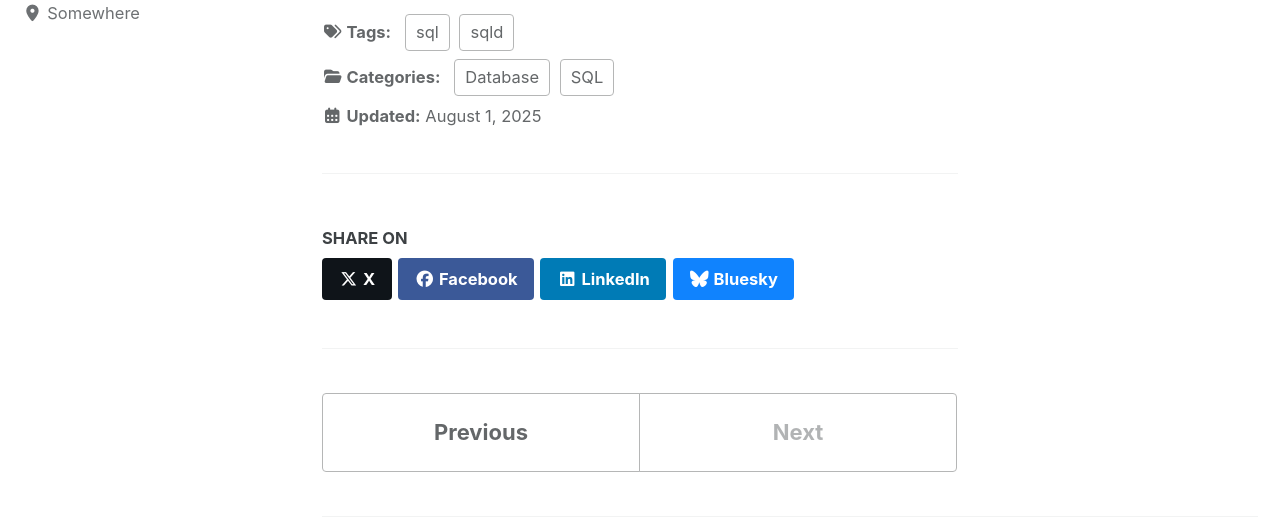
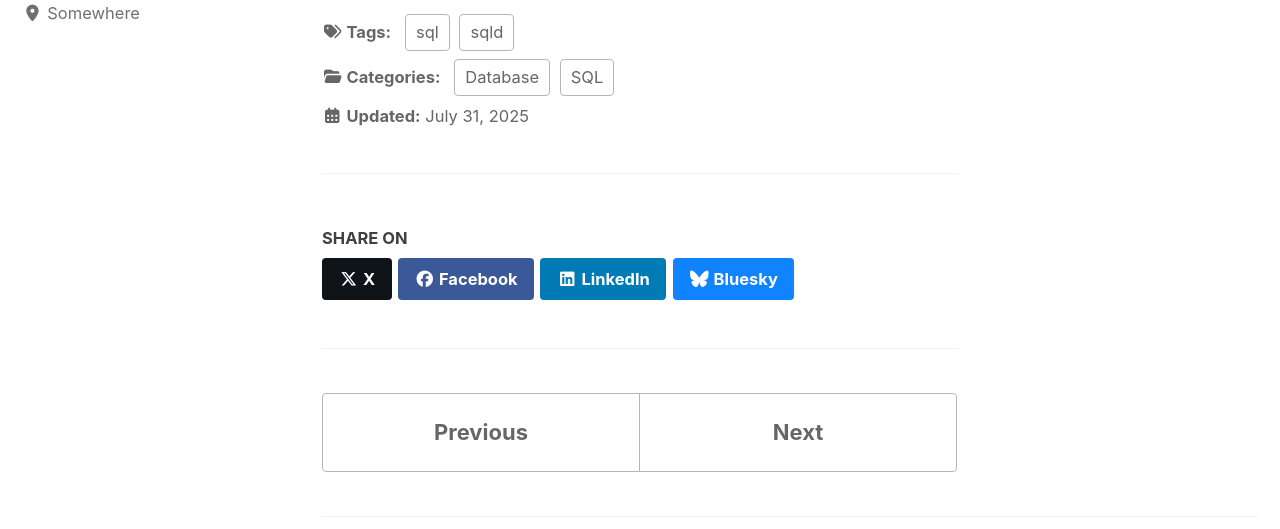
Before and after one commit to rbwjdrla/rbwjdrla.github.io, a Jekyll site: the page built from _posts/2025-07-31-sqld-null-handling-guide.md, in a window 1280 px wide and 900 px high, scrolled down 5075 px. Shown: the part 154-683 px from the top of the window. Built offline with Jekyll 4.4.1, drawn with Linux system fonts in a browser that asks for light colours; cached includes are drawn as plain includes.

Commit message:
fix: correct post date to follow convention

```diff
--- a/_posts/2025-08-01-sqld-null-handling-guide.md
+++ b/_posts/2025-07-31-sqld-null-handling-guide.md
@@ -1,6 +1,6 @@
 ---
 title: "SQLD NULL 값과 연산"
-date: 2025-08-01
+date: 2025-07-31
 categories: [Database, SQL]
 tags: [sql, sqld]
 ---
```
